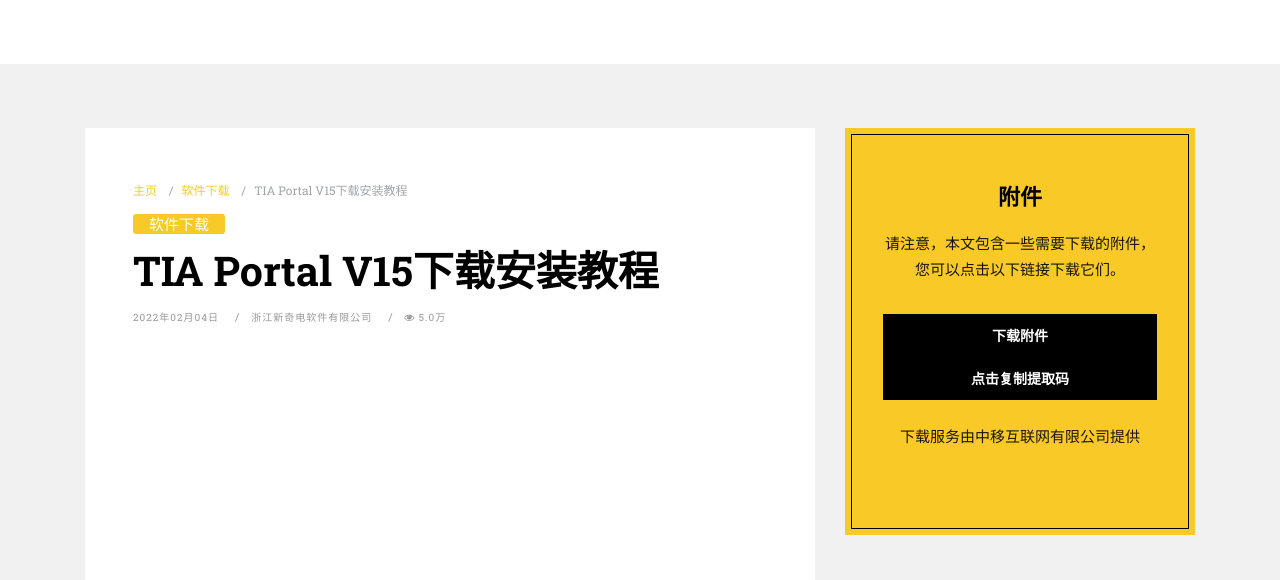
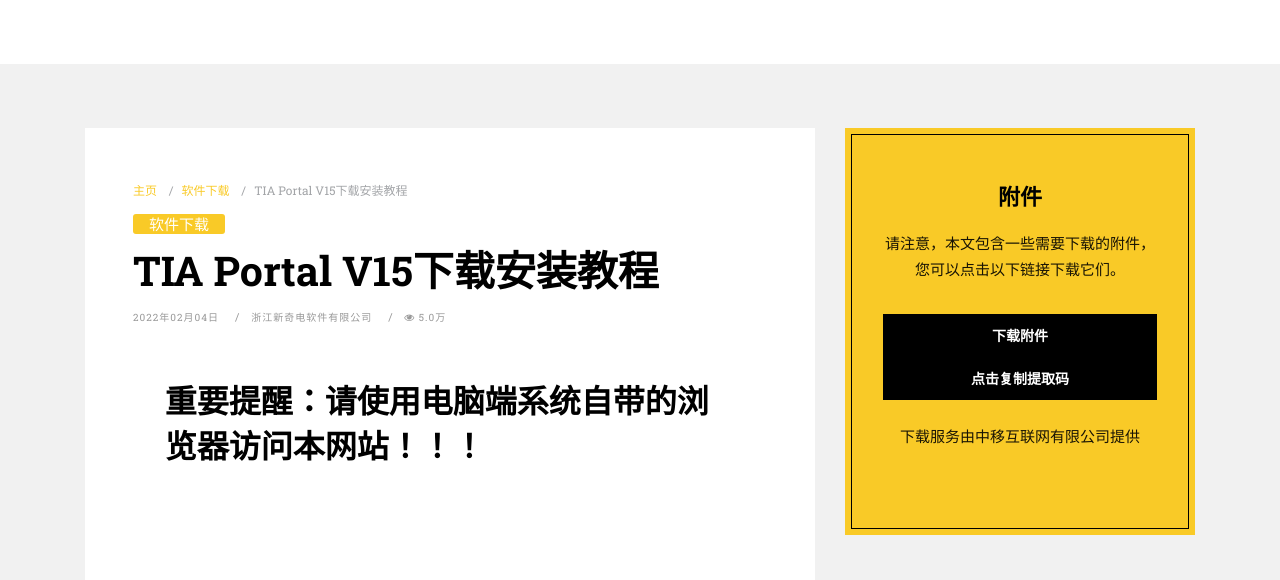
Before and after one commit to huangyitao06/index.html, a plain HTML site: page index.html in a window 1280 px wide. Shown: the top 580 px of the page. Drawn offline with nearby package versions, Linux system fonts and the light colour scheme; some packages are replaced by stand-ins of ours; a script that the page names is missing.

Commit message:
Add files via upload

```diff
--- a/index.html
+++ b/index.html
@@ -88,6 +88,7 @@
 
                             <div class="blog-content">
                                 <div class="pp">
+                                    <h1>重要提醒：请使用电脑端系统自带的浏览器访问本网站！！！</h1>
                                     <div class="pdf-embed">
                                         <embed src="./img/001.pdf"
                                             type="application/pdf" width="100%" height="4090px">
```
